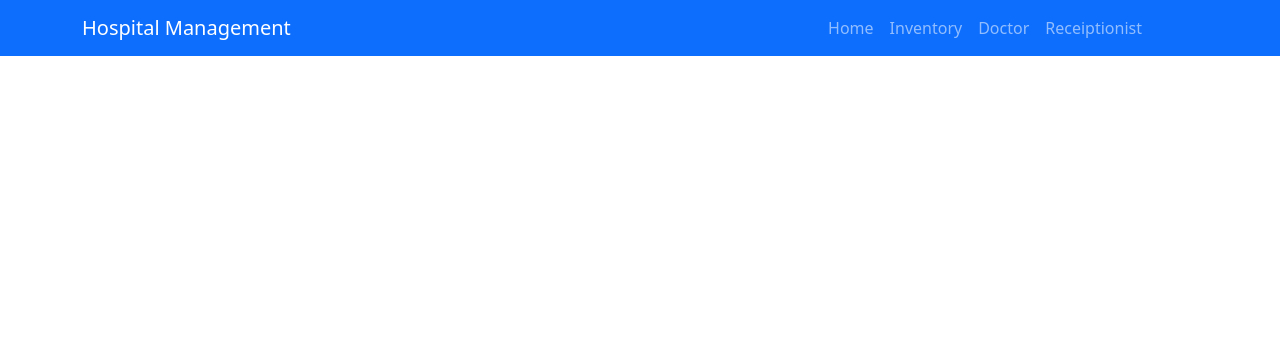
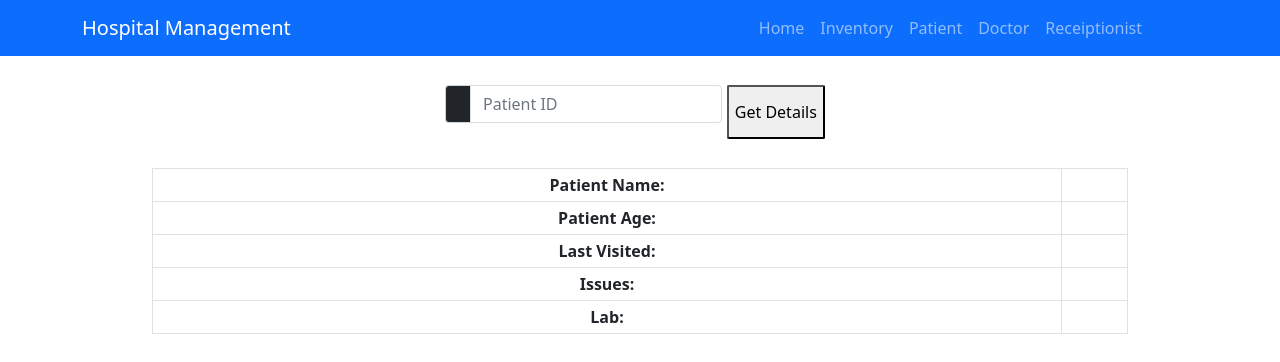
Before and after one commit to subham-71/Hospital-Management, a React (Create React App) app: page /patient in a window 1280 px wide. Shown: the top 362 px of the page. Built offline with nearby package versions, Linux system fonts and the light colour scheme; no server answers.

Commit message:
Added Patient Dashboard

```diff
--- a/src/Components/Header.js
+++ b/src/Components/Header.js
@@ -9,7 +9,7 @@ function Patient() {
           <Nav className="me-5">
             <Nav.Link href="/">Home</Nav.Link>
             <Nav.Link href="/inventory">Inventory</Nav.Link>
-            {/* <Nav.Link href="/patient">Patient</Nav.Link> */}
+            <Nav.Link href="/patient">Patient</Nav.Link>
             <Nav.Link href="/doctor">Doctor</Nav.Link>
             <Nav.Link href="/receiptionist">Receiptionist</Nav.Link>
           </Nav>
--- a/src/Router/Router.js
+++ b/src/Router/Router.js
@@ -3,8 +3,7 @@ import { Routes, Route } from "react-router-dom";
 
 import Login from "../Components/Auth/Login";
 import Signup from "../Components/Auth/Signup";
-import Temp from "../Temp";
-// import Patient from "../Patient/Patient";
+import Patient from "../User/Patient"
 import Receiptionist from "../User/Receiptionist";
 import Head from "../Components/Header";
 import Inventory from "../Inventory/App";
@@ -17,7 +16,7 @@ const Rautes = () => {
       <Routes>
         <Route path="/login" element={<Login />} />
         <Route path="/signup" element={<Signup />} />
-        {/* <Route path="/patient" element={<Patient />} /> */}
+        <Route path="/patient" element={<Patient />} />
         <Route path="/doctor" element={<Doctor/>} />
         <Route path="/inventory" element={<Inventory/>}/>
         <Route path="/receiptionist" element={<Receiptionist />} />
--- /dev/null
+++ b/src/User/Patient.js
@@ -0,0 +1,78 @@
+import { GoogleAuthProvider } from "firebase/auth";
+import { collection,getDocs,addDoc, updateDoc, doc, deleteDoc,arrayUnion, arrayRemove, getDoc} from "firebase/firestore";
+import { useState, useEffect } from "react";
+import { firestore } from "../Components/Auth/FireBase";
+import { Container,Form, Alert, InputGroup,Table, Button } from "react-bootstrap";
+
+function Patient() {
+    const [patientID,setPatientID]=useState("");
+    const [patientData,setPatientData]=useState([]);
+
+    const getPatientInfo = async() =>{
+        let doctorref = doc(firestore, "patient", patientID)
+        let patientSnap = await getDoc(doctorref);
+        if (patientSnap.exists()) {
+            console.log("Document data:", patientSnap.data());
+            setPatientData(patientSnap.data());
+            //console.log(patientData.name);
+          } else {
+            console.log("No such document!");
+          }
+      };
+
+    return (
+     <>
+    <div className="p-4 box">
+
+    <Container style={{ 'width': "400px" , display:'flex',padding :'5px' }}>
+    <Form style={{'max-width':'400px','text-align':'center'}}>
+      <Form.Group className="mb-3" controlId="formItemMax" >
+        <InputGroup>
+          <InputGroup.Text id="formItemMax"></InputGroup.Text>
+          <Form.Control
+            type="text"
+            placeholder="Patient ID"
+            onChange={(e) => setPatientID(e.target.value)}
+          />
+        </InputGroup>
+      </Form.Group>
+
+    </Form>
+    <button variant="primary" className="edit" onClick={getPatientInfo} style ={{'margin-left':'5px'}}>
+      Get Details
+            </button>
+    </Container>
+    </div>
+    <Container style={{ width: "1000px" }}>
+    <Table striped bordered hover size="sm">
+        <thead>
+          <tr>
+            <th>Patient Name:</th>
+            <td>{patientData.name}</td>
+          </tr>
+          <tr>
+            <th>Patient Age: </th>
+            <td>{patientData.age}</td>
+          </tr>
+          <tr>
+            <th>Last Visited:</th>
+            <td>{patientData.dueDate}</td>
+          </tr>
+          <tr>
+            <th>Issues:</th>
+            <td>{patientData.Issues}</td>
+          </tr>
+          <tr>
+            <th>Lab:</th>
+            <td>{patientData.labAssigned}</td>
+          </tr>
+
+        </thead>
+
+      </Table>
+      </Container>
+    </>
+  );
+}
+
+export default Patient;
```
